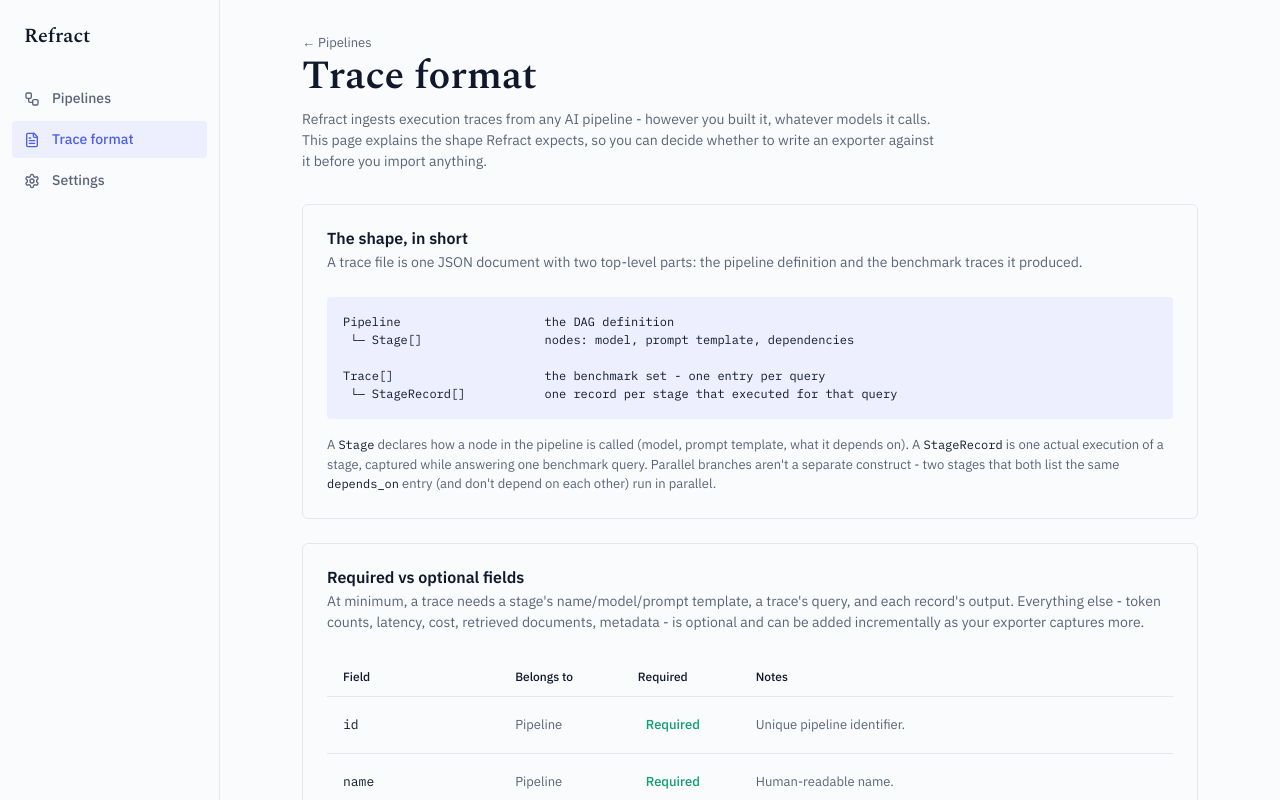
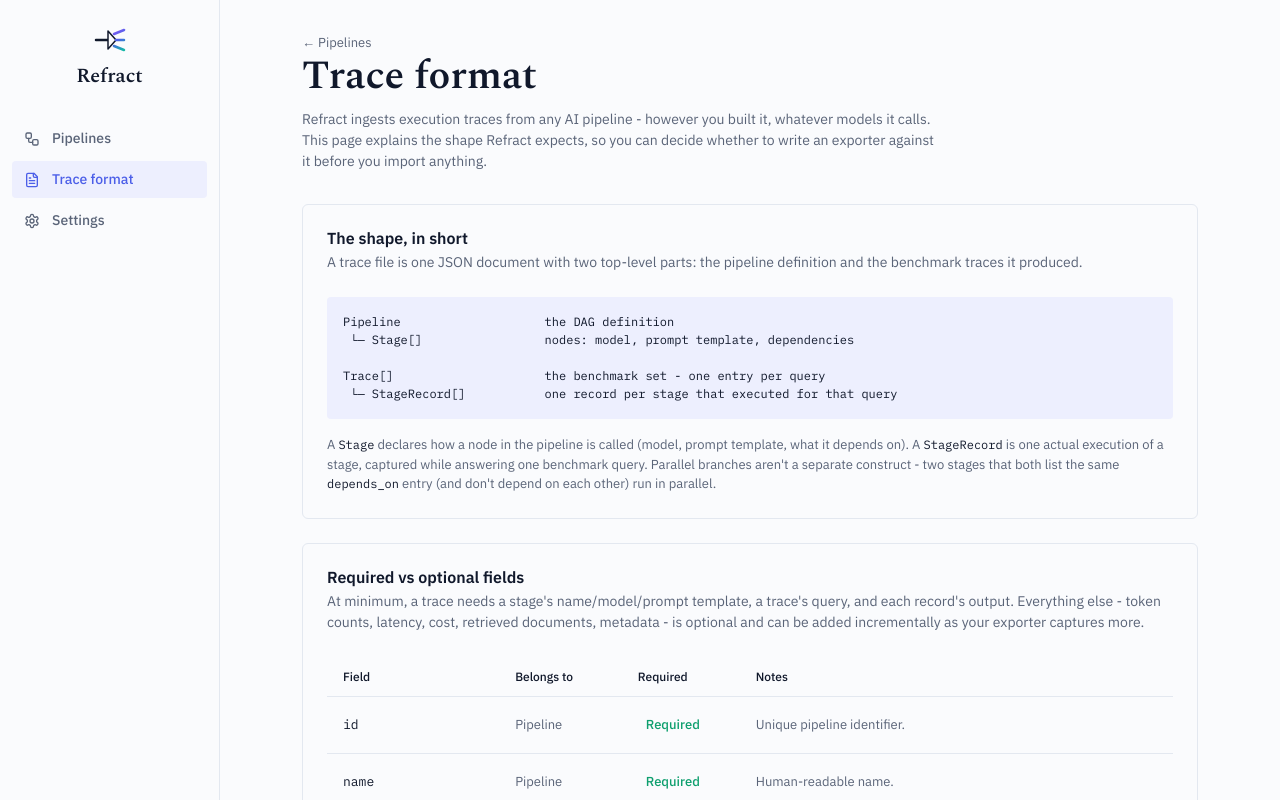
Before and after one commit to Veloce-AI/Reprompt, a React (Vite) app in the folder apps/web/: page /schema in a window 1280 px wide. Shown: the top 800 px of the page. Built offline with nearby package versions, Linux system fonts and the light colour scheme; no server answers.

Commit message:
Add Refract logo, center README header, document NVIDIA NIM key setup

```diff
--- a/apps/web/src/components/app-shell.tsx
+++ b/apps/web/src/components/app-shell.tsx
@@ -1,6 +1,7 @@
 import { Link, useRouterState } from "@tanstack/react-router";
 import { Workflow, Settings as SettingsIcon, FileText } from "lucide-react";
 import { cn } from "@/lib/utils";
+import { Logo } from "@/components/logo";
 
 interface NavItem {
   to: string;
@@ -33,8 +34,9 @@
       >
         <Link
           to="/"
-          className="mb-8 px-6 font-display text-20 font-semibold leading-display text-ink"
+          className="mb-8 flex flex-col items-center gap-2 px-6 font-display text-20 font-semibold leading-display text-ink"
         >
+          <Logo className="h-8 w-8" />
           Refract
         </Link>
         <div className="flex flex-col gap-1 px-3">
--- /dev/null
+++ b/apps/web/src/components/logo.tsx
@@ -0,0 +1,32 @@
+/**
+ * Refract's mark: a beam entering a prism and splitting into the spectrum
+ * gradient — the same visual idea ParityBeam already uses (a signal passing
+ * through unchanged in kind, refracted in color). Reuses --ink and
+ * --spectrum tokens, nothing new to the palette.
+ */
+export function Logo({ className }: { className?: string }) {
+  return (
+    <svg
+      viewBox="0 0 32 32"
+      fill="none"
+      className={className}
+      aria-hidden="true"
+    >
+      <defs>
+        <linearGradient id="refract-logo-spectrum" x1="16" y1="6" x2="30" y2="26" gradientUnits="userSpaceOnUse">
+          <stop offset="0%" stopColor="#8B5CF6" />
+          <stop offset="50%" stopColor="#4C5FE8" />
+          <stop offset="100%" stopColor="#14B8A6" />
+        </linearGradient>
+      </defs>
+      {/* incoming beam */}
+      <path d="M2 16 H14" stroke="var(--ink)" strokeWidth="2.5" strokeLinecap="round" />
+      {/* prism */}
+      <path d="M14 7 L22 16 L14 25 Z" fill="var(--paper)" stroke="var(--ink)" strokeWidth="1.5" strokeLinejoin="round" />
+      {/* refracted spectrum beams */}
+      <path d="M20 10 L30 6" stroke="url(#refract-logo-spectrum)" strokeWidth="2.5" strokeLinecap="round" />
+      <path d="M22 16 L30 16" stroke="url(#refract-logo-spectrum)" strokeWidth="2.5" strokeLinecap="round" />
+      <path d="M20 22 L30 26" stroke="url(#refract-logo-spectrum)" strokeWidth="2.5" strokeLinecap="round" />
+    </svg>
+  );
+}
```
Also changed, not shown: 2 other files (tests, documents, lock files or other folders).
